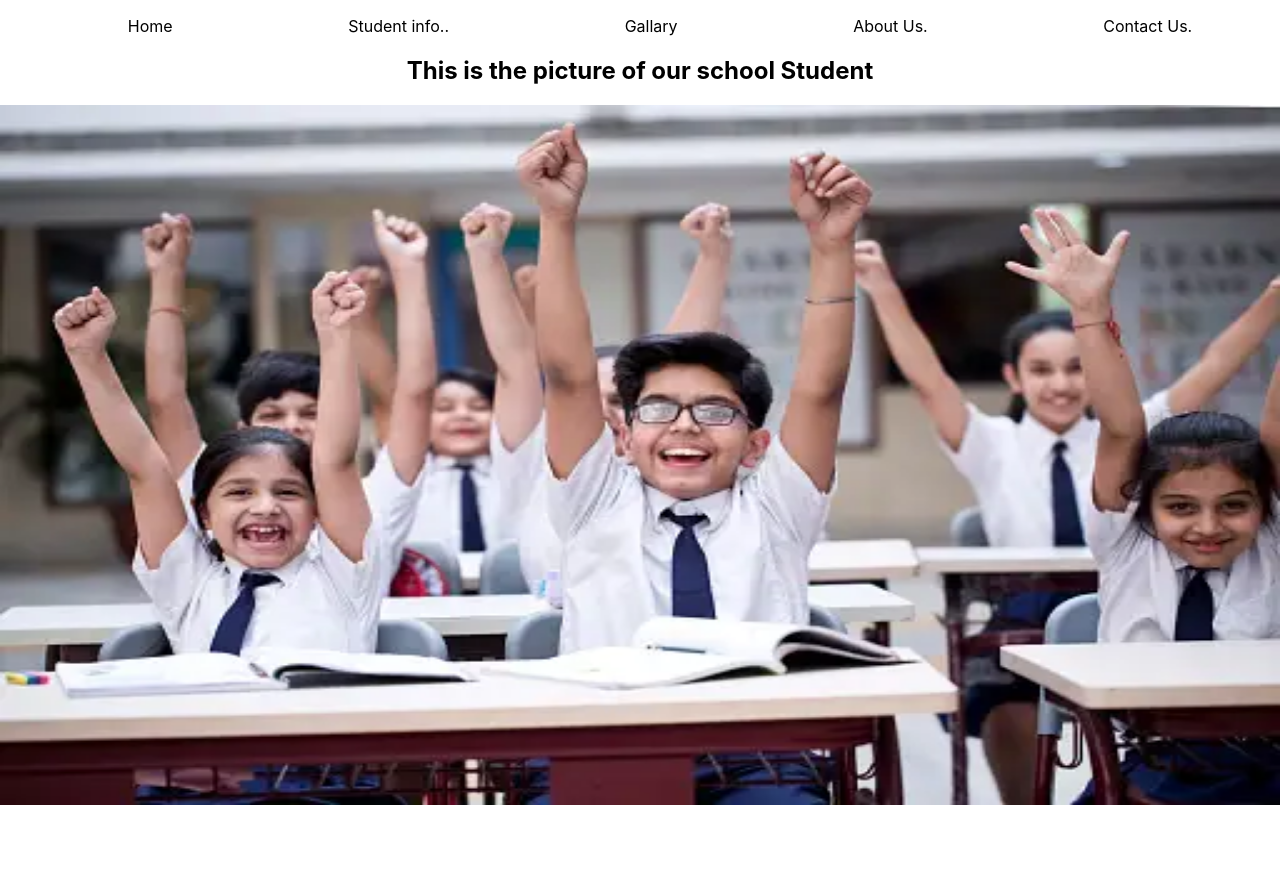
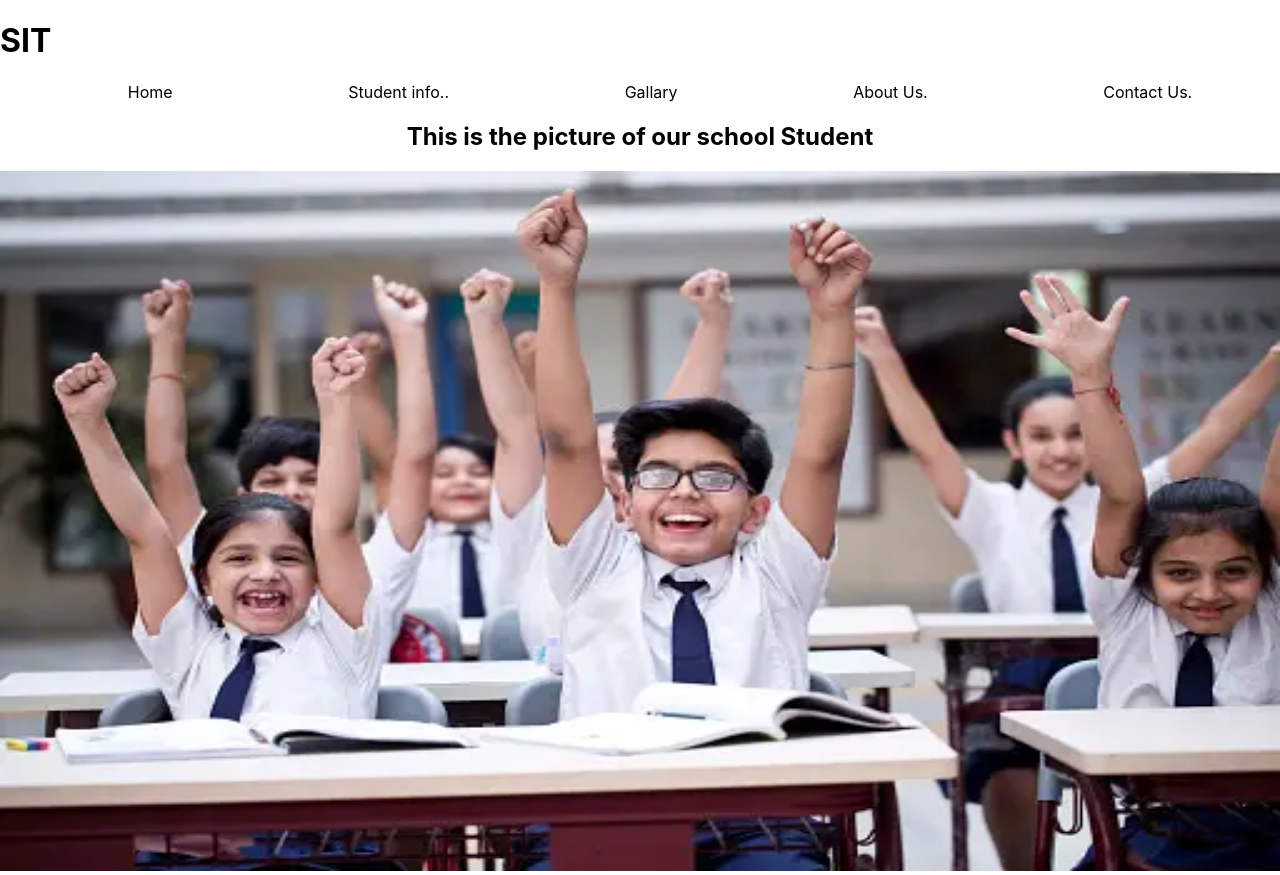
Before and after one commit to 6353079417/React-app-demo, a React (Create React App) app: page / in a window 1280 px wide. Before the commit the page ends 809 px from the top, so only its background shows below. Built offline with nearby package versions, Linux system fonts and the light colour scheme.

Commit message:
Example 2

```diff
--- a/src/App.js
+++ b/src/App.js
@@ -5,6 +5,7 @@ import img1 from './images/img1.webp'
 function App() {
   return (
     <>
+    <h1>SIT</h1>
      <header>
   <nav>
     <ul type="none">
```
